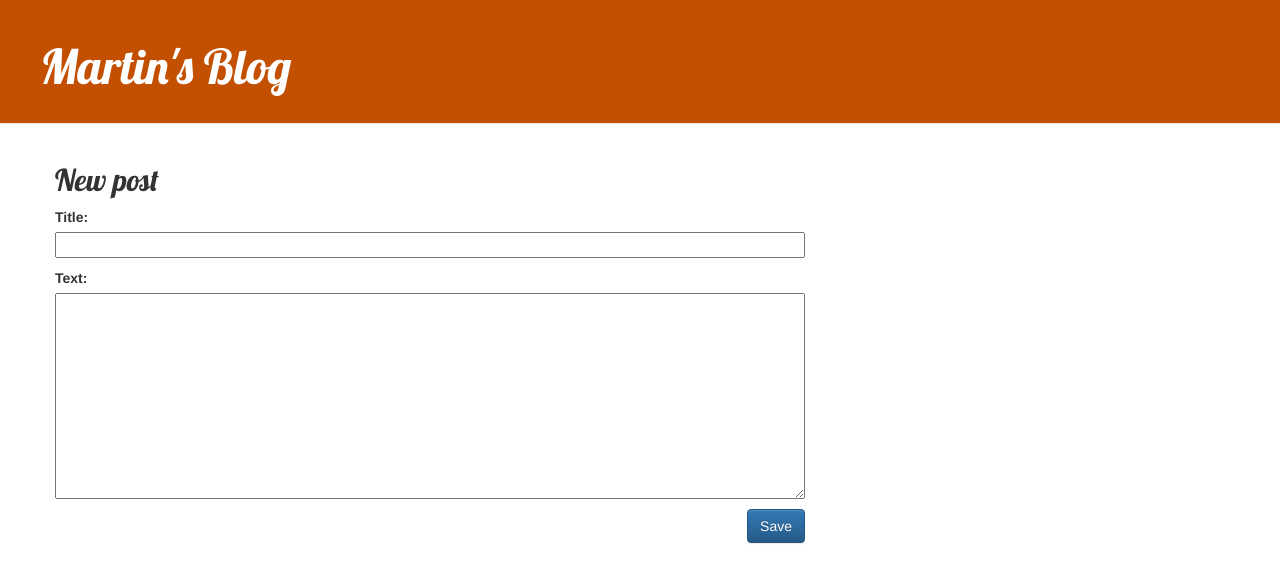
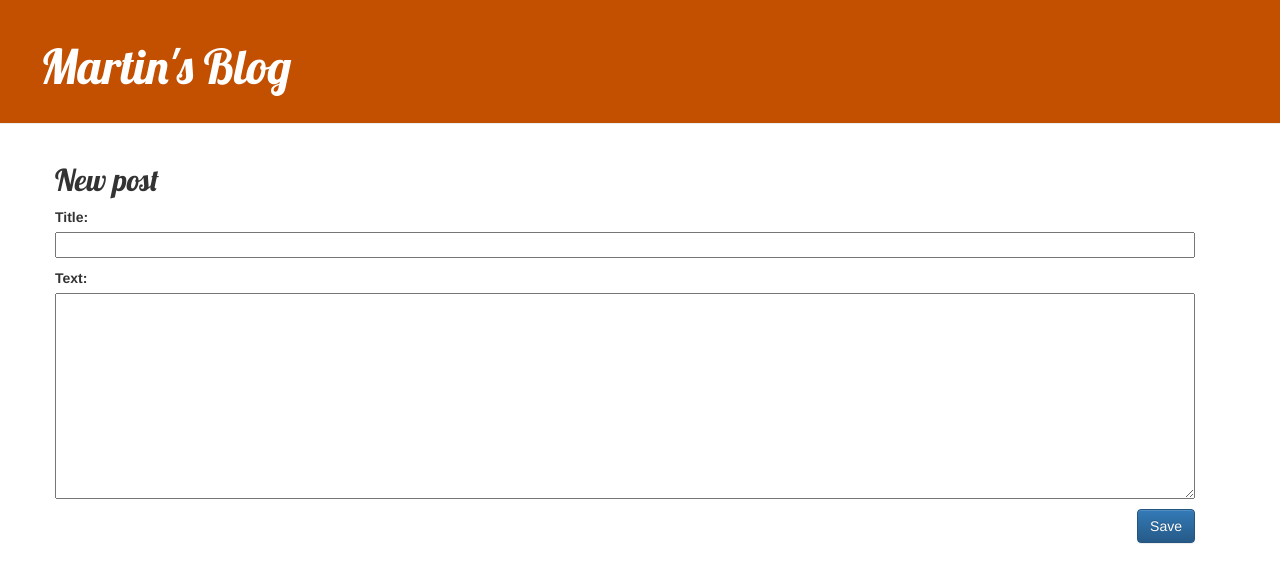
Before and after one commit to celestialmk/My-first-app, a Django app: page /post/new/ in a window 1280 px wide. Shown: the top 583 px of the page. Run offline with Django 3.2, Linux system fonts and the light colour scheme; some libraries are stand-ins or nearby versions.

Commit message:
changed bootstrap to work on all devices

```diff
--- a/blog/forms.py
+++ b/blog/forms.py
@@ -1,6 +1,7 @@
 from django import forms
 from .models import Post
 
+#creating a form with parameters title and text
 class PostForm(forms.ModelForm):
 
      class Meta:
--- a/blog/templates/blog/base.html
+++ b/blog/templates/blog/base.html
@@ -16,7 +16,7 @@
         </div>
         <div class="content container">
             <div class="row">
-                <div class="col-md-8">
+                <div class="col-xs-12 col-sm-12 col-md-12 col-lg-12">
                     {%block content%}
                     {% endblock %}
                 </div>
```
